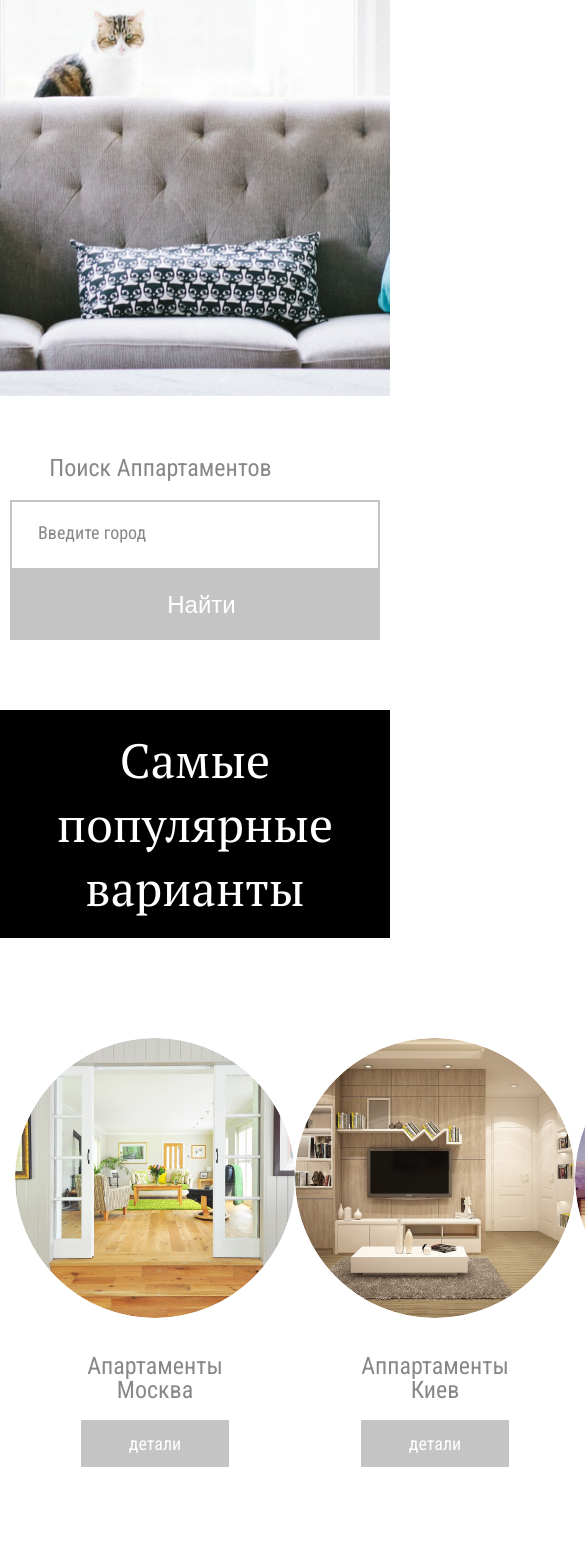
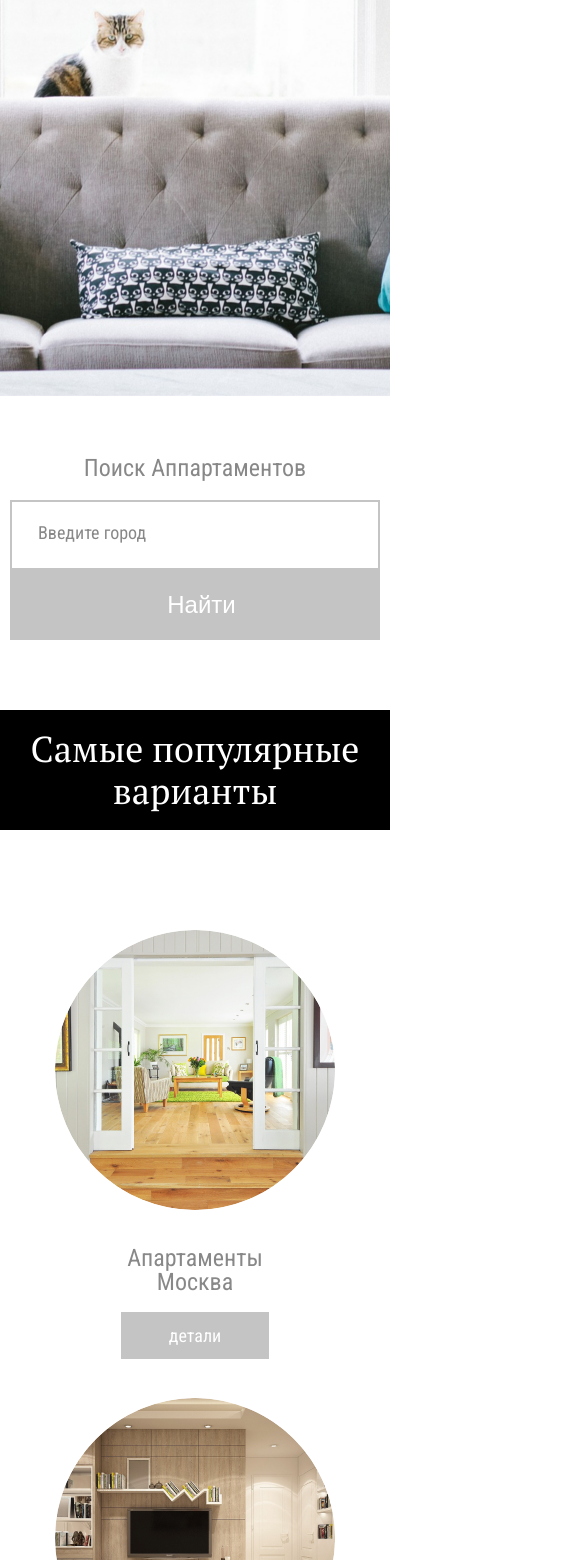
Before and after one commit to romantut1988/freelance-real-estate-website, a plain HTML site: page index.html in a window 390 px wide. Shown: the part 440-2000 px from the top of the page, 585 px wide, since content can reach past the window. Drawn offline with nearby package versions, Linux system fonts and the light colour scheme.

Commit message:
mobile version of the popular section

```diff
--- a/css/style.css
+++ b/css/style.css
@@ -166,6 +166,7 @@ body {
 
 .popular__inner {
     display: flex;
+    flex-wrap: wrap;
     justify-content: space-between;
     padding: 100px 0;
 }
@@ -459,6 +460,17 @@ body {
     padding: 3px 0 23px;
 }
 
+@media (max-width: 1220px) {
+    .popular__item {
+        width: 50%;
+        margin-bottom: 50px;
+    }
+
+    .popular__img {
+        width: 400px;
+        height: 400px;
+    }
+}
 
 @media (max-width: 992px) {
     .search__form {
@@ -469,6 +481,12 @@ body {
         width: 100%;
         margin-bottom: 20px;
         text-align: center;
+        margin-right: 0;
+    }
+
+    .popular__img {
+        width: 280px;
+        height: 280px;
     }
 }
 
@@ -488,6 +506,10 @@ body {
     .slider__item {
         min-height: 400px;
     }
+
+    .popular__item {
+        width: 100%;
+    }
 }
 
 @media (max-width: 600px) {
@@ -495,28 +517,27 @@ body {
         display: block;
         border-bottom: 1px solid #c4c4c4;
     }
-
     .menu__list-item {
         width: 100%;
         border-top: 1px solid #c4c4c4;
     }
-
     .menu__list-item:first-child,
     .menu__list-item:last-child {
         border-left: none;
         border-right: none;
     }
-
     .menu__list-link {
         padding: 20px 10px;
     }
-
     .search__form {
         padding: 0 10px;
     }
-
     .search__form-input {
         width: 65%;
+    }
+    .popular__title {
+        line-height: 42px;
+        font-size: 36px;
     }
 }
 
```
